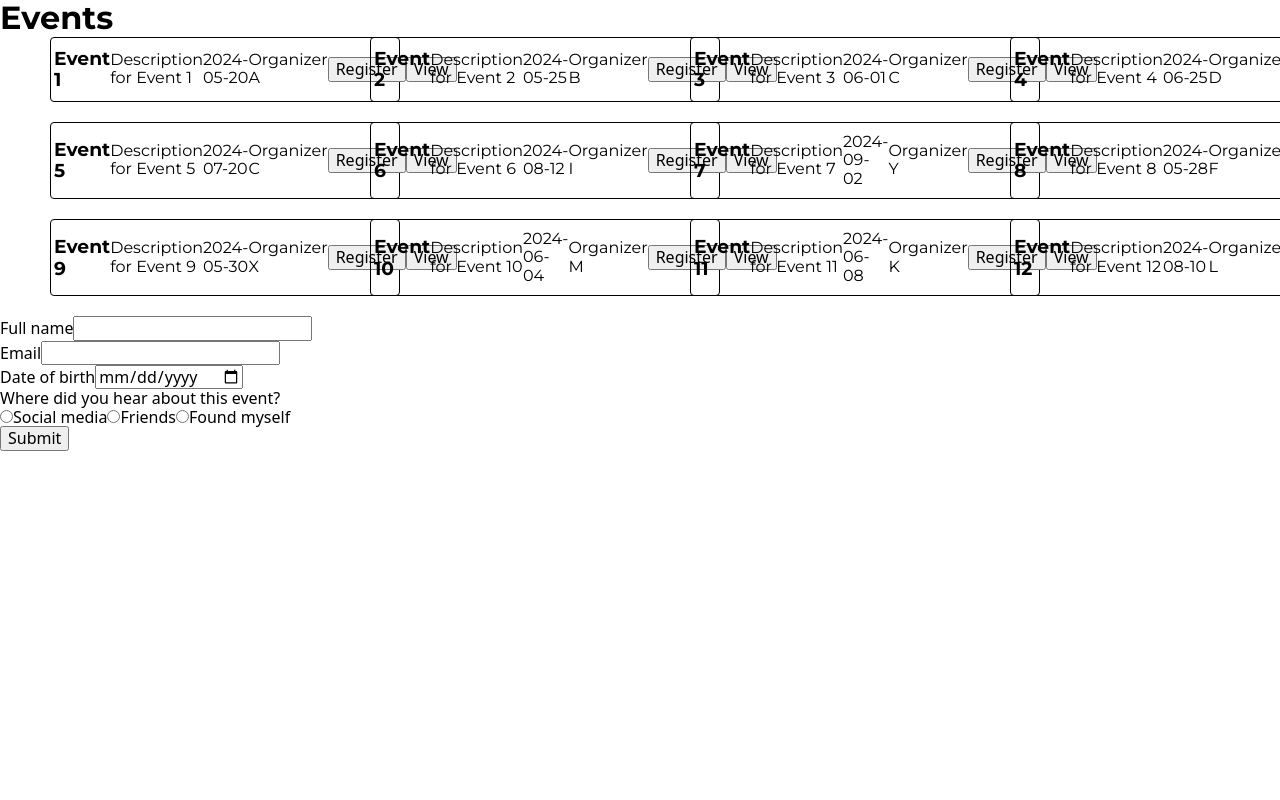
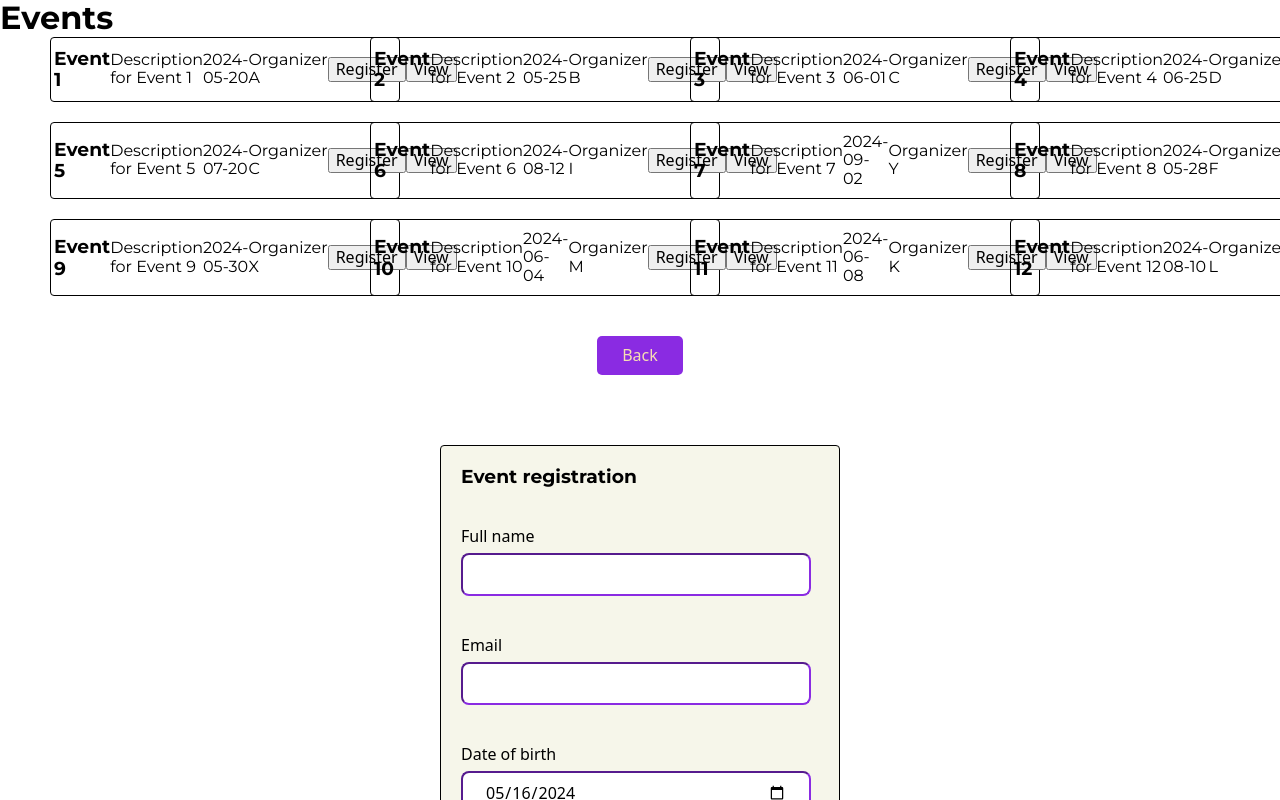
Before and after one commit to NatalySheludko/events-registration-info, a React (Vite) app: page / in a window 1280 px wide. Shown: the top 800 px of the page. Built offline with nearby package versions, Linux system fonts and the light colour scheme.

Commit message:
change registrationForm

```diff
--- a/src/components/RegistrationForm/RegistrationForm.jsx
+++ b/src/components/RegistrationForm/RegistrationForm.jsx
@@ -17,7 +17,7 @@ const UserSchema = Yup.object().shape({
   date: date().default(() => new Date()),
 });
 
-export default function RegistrationForm({ onAdd }) {
+export default function RegistrationForm({ onAdd, onBack }) {
   const fieldId = useId();
 
   const handleSubmit = (values, actions) => {
@@ -27,21 +27,25 @@ export default function RegistrationForm({ onAdd }) {
   };
 
   return (
+    <div>
+      <button className={css.btn} onClick={onBack}>
+        Back
+      </button>
+      <div className={css.formik}>
         <Formik
           initialValues={{
             username: "",
             email: "",
-        date: new Date(),
+            date: new Date().toISOString().split("T")[0],
             picked: "",
           }}
           validationSchema={UserSchema}
           onSubmit={handleSubmit}
         >
-      {(
-        { values, setFieldValue } //)}
-      ) => (
-        <Form>
-          <div>
+          {({ values, setFieldValue }) => (
+            <Form className={css.form}>
+              <h3 className={css.title}>Event registration</h3>
+              <div className={css.formFields}>
                 <label htmlFor={`${fieldId}-username`}>Full name</label>
                 <Field
                   className={css.input}
@@ -55,21 +59,43 @@ export default function RegistrationForm({ onAdd }) {
                   component="span"
                 />
               </div>
-          <div>
+              <div className={css.formFields}>
                 <label htmlFor={`${fieldId}-email`}>Email</label>
-            <Field type="email" name="email" id={`${fieldId}-email`} />
-            <ErrorMessage className={css.error} name="email" component="span" />
+                <Field
+                  className={css.input}
+                  type="email"
+                  name="email"
+                  id={`${fieldId}-email`}
+                />
+                <ErrorMessage
+                  className={css.error}
+                  name="email"
+                  component="span"
+                />
               </div>
-          <div>
+              <div className={css.formFields}>
                 <label htmlFor={`${fieldId}-date`}>Date of birth</label>
-            <Field type="date" name="date" id={`${fieldId}-date`} />
-            <ErrorMessage className={css.error} name="date" component="span" />
+                <Field
+                  className={css.input}
+                  type="date"
+                  name="date"
+                  id={`${fieldId}-date`}
+                />
+                <ErrorMessage
+                  className={css.error}
+                  name="date"
+                  component="span"
+                />
               </div>
 
-          <div>
+              <div className={css.formFields}>
                 <div>Where did you hear about this event?</div>
-            <div role="group" aria-labelledby="my-radio-group">
-              <label>
+                <div
+                  className={css.formFieldsRadio}
+                  role="group"
+                  aria-labelledby="my-radio-group"
+                >
+                  <label className={css.radio}>
                     <Field
                       type="radio"
                       name="social"
@@ -79,7 +105,7 @@ export default function RegistrationForm({ onAdd }) {
                     ></Field>
                     Social media
                   </label>
-              <label>
+                  <label className={css.radio}>
                     <Field
                       type="radio"
                       name="friends"
@@ -89,7 +115,7 @@ export default function RegistrationForm({ onAdd }) {
                     ></Field>
                     Friends
                   </label>
-              <label>
+                  <label className={css.radio}>
                     <Field
                       type="radio"
                       name="myself"
@@ -106,9 +132,13 @@ export default function RegistrationForm({ onAdd }) {
                   component="span"
                 />
               </div>
-          <button type="submit">Submit</button>
+              <button className={css.btn} type="submit">
+                Submit
+              </button>
             </Form>
           )}
         </Formik>
+      </div>
+    </div>
   );
 }
--- a/src/components/RegistrationForm/RegistrationForm.module.css
+++ b/src/components/RegistrationForm/RegistrationForm.module.css
@@ -0,0 +1,61 @@
+.formik {
+  display: flex;
+  justify-content: center;
+}
+
+.form {
+  width: 400px;
+  border: 1px solid black;
+  border-radius: 4px;
+  margin: 50px;
+	background-color: rgb(246, 246, 234);
+}
+
+.title {
+  padding: 20px;
+}
+
+.formFields {
+  padding: 20px;
+  display: flex;
+  flex-direction: column;
+  gap: 8px;
+}
+
+.input {
+	padding: 10px 22px;
+	border-radius: 8px;
+  width: 350px;
+	 outline: 0px solid transparent;
+	border-color: blueviolet;
+}
+
+.input:hover, input:focus{
+	 outline: 0px solid transparent;
+	color: blueviolet;
+	border-color: blue;
+}
+
+.formFieldsRadio {
+  display: flex;
+  justify-content: space-between;
+}
+
+.btn {
+  display: flex;
+  margin: 20px auto;
+  padding: 10px 25px;
+  background-color: blueviolet;
+  border: none;
+  border-radius: 5px;
+  color: wheat;
+}
+
+.btn:hover, .btn:focus{
+	background-color: wheat;
+	color: blueviolet;
+}
+
+.error {
+  color: orangered;
+}
```
Lines whose indentation alone changed are shown as unchanged.
